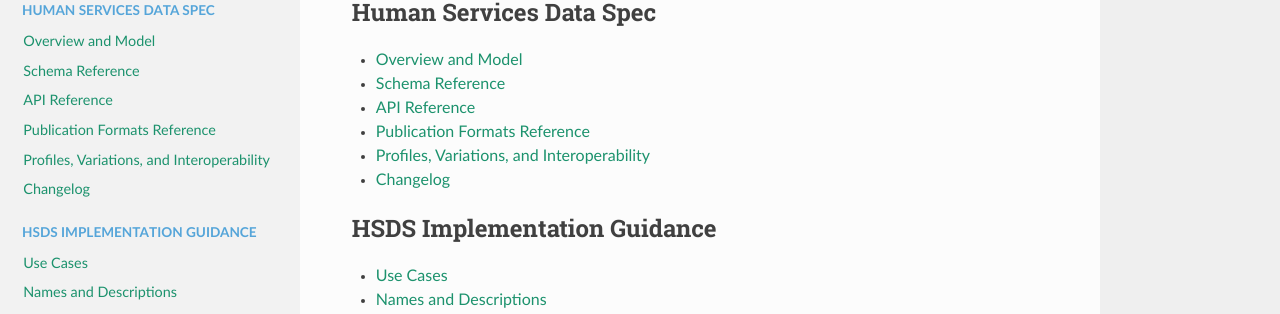
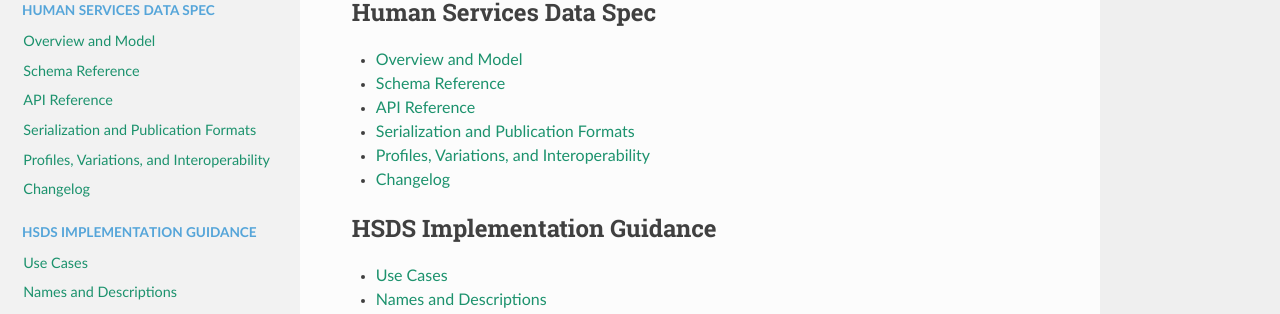
Before and after one commit to openreferral/specification, a Sphinx documentation site: the page built from docs/index.md, in a window 1280 px wide and 900 px high, scrolled down 1452 px. Shown: the part 136-450 px from the top of the window. Built offline with Sphinx 7.4.7 and the Read the Docs theme 2.0.0, drawn with Linux system fonts in a browser that asks for light colours; a script that is not in the unit is left out; comment, search, counter and statistics services are not loaded.

Commit message:
replaced publication formats page with serialization

```diff
--- a/docs/hsds/overview.md
+++ b/docs/hsds/overview.md
@@ -23,7 +23,7 @@
 
 Each object in HSDS has an `id` property which contains a *uuid* as specified by [RFC 4122](https://datatracker.ietf.org/doc/html/rfc4122). This enables applications to store their data in a normalized database. When exchanging or publishing the data, applications must dereference these to meet the requirements of the HSDS JSON schema.
 
-In tabular serializations of HSDS (see [Publication Formats](publication_formats_reference)) the `id` property can act as a foreign key without the need for dereferencing.
+In tabular serializations of HSDS (see [Serialization & Publication Formats](serialization)) the `id` property can act as a foreign key without the need for dereferencing.
 
 
 ### Core objects
--- a/docs/index.md
+++ b/docs/index.md
@@ -44,7 +44,7 @@
    hsds/overview
    hsds/schema_reference
    hsds/api_reference
-   hsds/publication_formats_reference
+   hsds/serialization
    hsds/variations_interoperability
    hsds/changelog
 
```
Also changed, not shown: docs/hsds/publication_formats_reference.md (deleted, +0 -18 lines), docs/hsds/serialization.md (added, +44 -0 lines).
